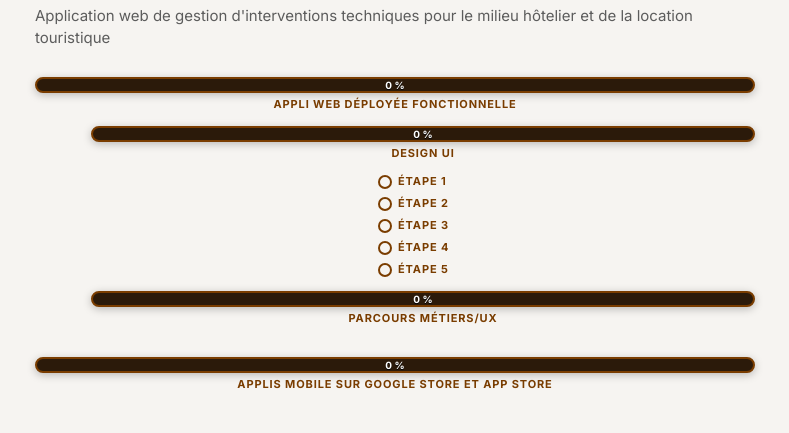
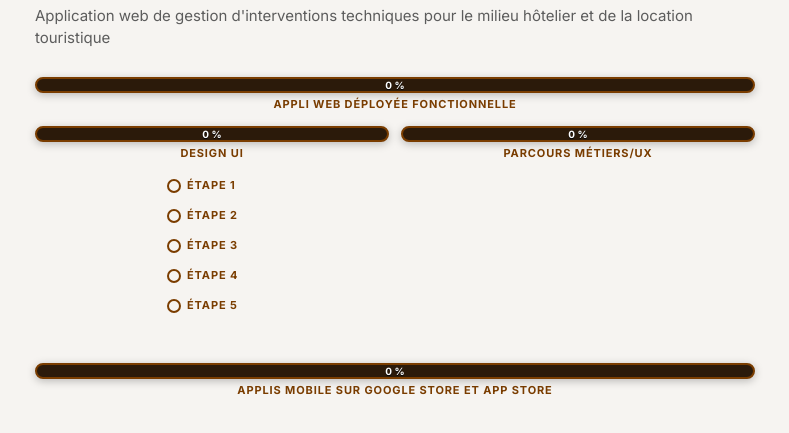
Before and after one commit to RCmaxx/dashboard-avancement, a plain HTML site: page index.html in a window 1280 px wide. Shown: the part 81-514 px from the top of the page, without its empty margins (245-1034 px from the left). Drawn offline with Linux system fonts and the light colour scheme.

Commit message:
Étapes cliquables (localStorage), sous-jauges côte à côte 1/n

```diff
--- a/index.html
+++ b/index.html
@@ -16,10 +16,12 @@ main { max-width: 720px; margin: 0 auto; }
 h1 { font-size: 28px; font-weight: 700; letter-spacing: -.02em; margin: 0 0 8px; line-height: 1.2; }
 .sub { margin: 0 0 28px; font-size: 15px; line-height: 1.45; color: var(--muted); font-weight: 400; }
 .section { margin: 0 0 32px; }
+.row { display: flex; gap: 12px; }
+.col { flex: 1 1 0; min-width: 0; }
 .steps { margin: 0 0 14px; padding-left: calc(var(--d, 0) * 56px); display: flex; flex-direction: column; align-items: center; gap: 8px; font: 700 11px/1 Inter, system-ui, sans-serif; letter-spacing: .08em; text-transform: uppercase; color: #7A3D00; }
 .st-t { text-align: center; }
 .st { width: 90px; }
-.st { display: inline-flex; align-items: center; gap: 6px; }
+.st { display: inline-flex; align-items: center; gap: 6px; background: none; border: 0; padding: 4px 0; font: inherit; color: inherit; letter-spacing: inherit; text-transform: inherit; cursor: pointer; }
 .st em { width: 14px; height: 14px; border-radius: 50%; border: 2px solid #7A3D00; box-sizing: border-box; }
 .st.on em { background: #FF9A3C; }
 .intro { margin: 8px 0 16px; font-size: 15px; line-height: 1.45; color: var(--ink); }
@@ -46,16 +48,29 @@ function pct(n) {
   return +n.pct || 0;
 }
 const xp = (label, p, d) => `<div class="xp" style="--d:${d}"><div class="xp-bar"><i style="width:${p}%"></i><b>${p} %</b></div><span>${esc(label)}</span></div>`;
-const steps = (n, d) => `<div class="steps" style="--d:${d}">${n.steps.map(s => `<span class="st${s.done ? ' on' : ''}"><em></em>${esc(s.title)}</span>`).join('')}</div>`;
+const steps = (n, d) => `<div class="steps" style="--d:${d}">${n.steps.map((s, i) => `<button type="button" class="st${s.done ? ' on' : ''}" data-k="${esc(n.title)}|${i}"><em></em>${esc(s.title)}</button>`).join('')}</div>`;
 function tree(n, d) {
-  const kids = n.steps ? steps(n, d) : (n.items || []).map(c => tree(c, d + 1)).join('');
-  return xp(n.title, pct(n), d) + kids;
+  // Sous-étapes côte à côte : chacune prend 1/n de la largeur du parent.
+  const kids = n.steps ? steps(n, 0) : n.items ? `<div class="row">${n.items.map(c => `<div class="col">${tree(c, 0)}</div>`).join('')}</div>` : '';
+  return xp(n.title, pct(n), 0) + kids;
 }
 fetch('data.json', { cache: 'no-store' })
   .then(r => { if (!r.ok) throw 0; return r.json(); })
   .then(data => {
-    document.getElementById('plan').innerHTML = (data.sections || []).map(s => `<section class="section">${tree(s, 0)}</section>`).join('');
-    if (pct({ items: [{ pct: 0 }, { pct: 100 }] }) !== 50) console.error('avg');
+    // Coches gardées dans ce navigateur (localStorage), par-dessus data.json.
+    const saved = JSON.parse(localStorage.getItem('dash-steps') || '{}');
+    const walk = (n, f) => { f(n); (n.items || []).forEach(c => walk(c, f)); };
+    data.sections.forEach(sec => walk(sec, n => (n.steps || []).forEach((s, i) => { const k = n.title + '|' + i; if (k in saved) s.done = saved[k]; })));
+    const plan = document.getElementById('plan');
+    const render = () => plan.innerHTML = data.sections.map(s => `<section class="section">${tree(s, 0)}</section>`).join('');
+    plan.onclick = e => {
+      const b = e.target.closest('.st'); if (!b) return;
+      const [t, i] = b.dataset.k.split('|');
+      data.sections.forEach(sec => walk(sec, n => { if (n.steps && n.title === t) { n.steps[i].done = !n.steps[i].done; saved[b.dataset.k] = n.steps[i].done; } }));
+      localStorage.setItem('dash-steps', JSON.stringify(saved));
+      render();
+    };
+    render();
   })
   .catch(() => {});
 
```
